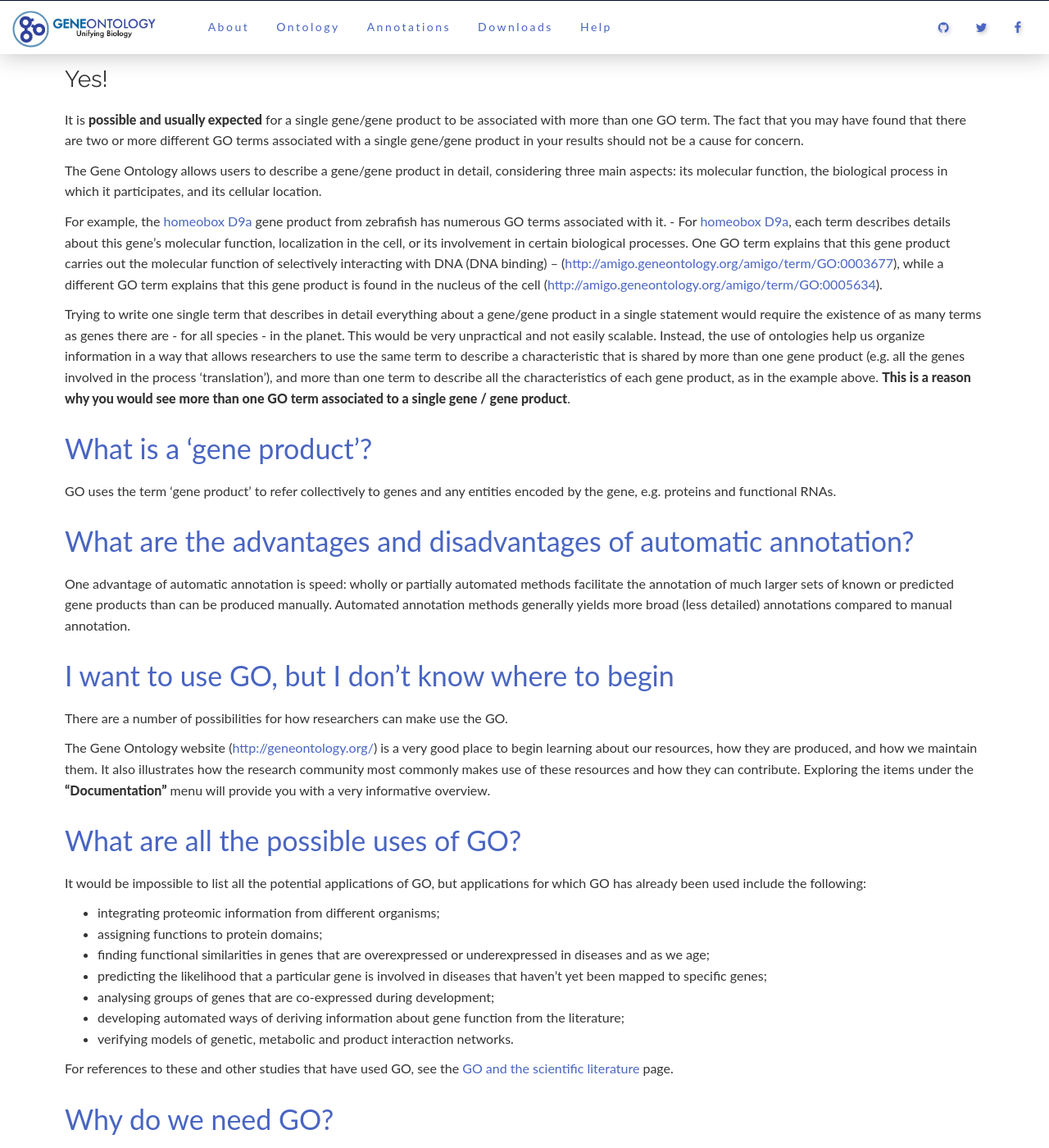
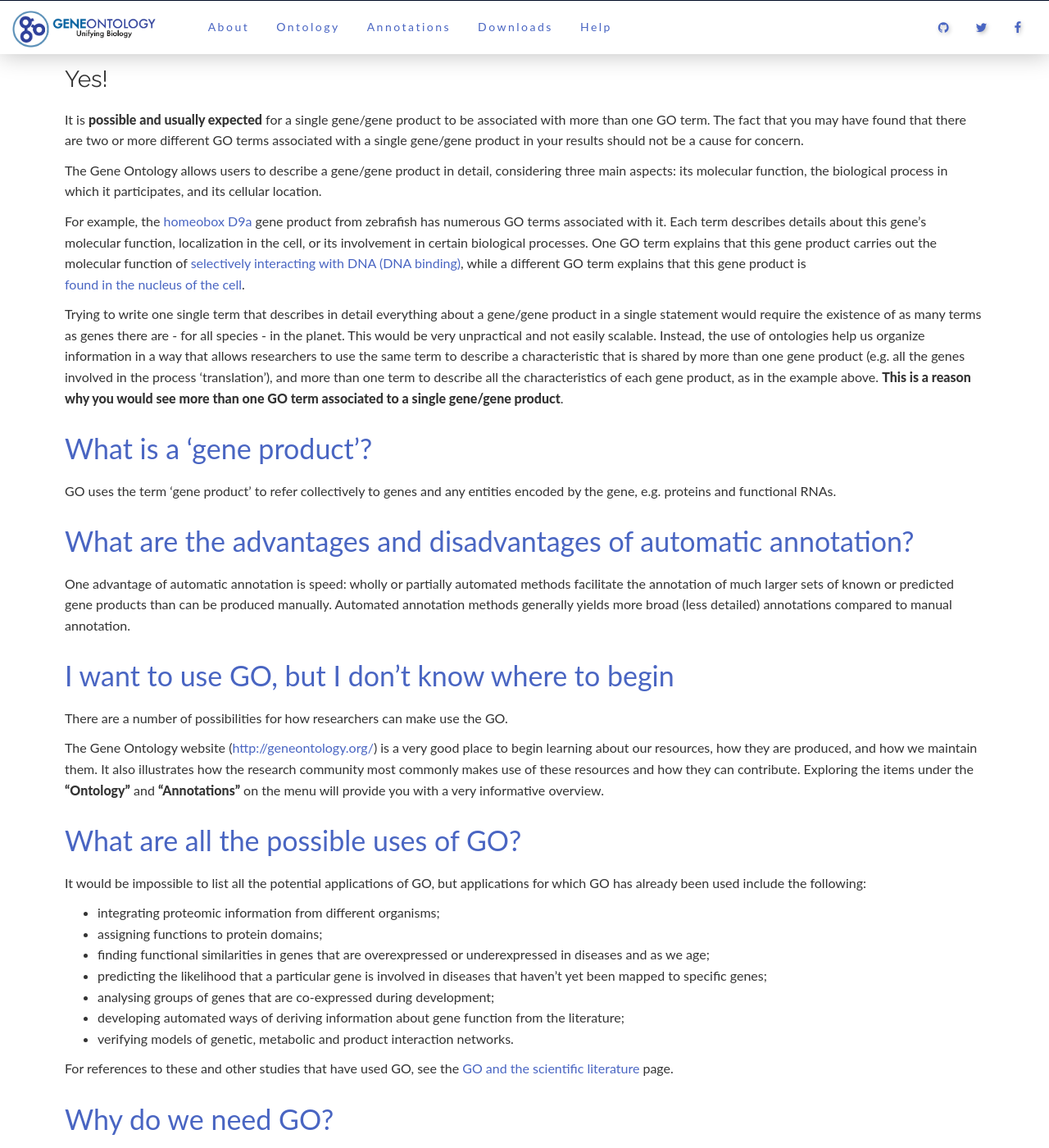
Before and after one commit to geneontology/geneontology.github.io, a Jekyll site: the page built from _docs/faq.md, in a window 1280 px wide and 1400 px high, scrolled down 4403 px. Shown: the whole window at 82% size. Built offline with Jekyll 4.4.1, drawn with Linux system fonts in a browser that asks for light colours; nearby versions of some CDN libraries.

Commit message:
Update faq.md
minor typos

```diff
--- a/_docs/faq.md
+++ b/_docs/faq.md
@@ -388,10 +388,9 @@
 
 The Gene Ontology allows users to describe a gene/gene product in detail, considering three main aspects: its molecular function, the biological process in which it participates, and its cellular location.
 
- For example, the [homeobox D9a](http://amigo.geneontology.org/amigo/gene_product/ZFIN:ZDB-GENE-990415-121){:target="blank"} gene product from zebrafish has numerous GO terms associated with it.
-    - For [homeobox D9a](http://amigo.geneontology.org/amigo/gene_product/ZFIN:ZDB-GENE-990415-121){:target="blank"}, each term describes details about this gene's molecular function, localization in the cell, or its involvement in certain biological processes. One GO term explains that this gene product carries out the molecular function of selectively interacting with DNA (DNA binding) – (<http://amigo.geneontology.org/amigo/term/GO:0003677>), while a different GO term explains that this gene product is found in the nucleus of the cell (<http://amigo.geneontology.org/amigo/term/GO:0005634>).
+For example, the [homeobox D9a](http://amigo.geneontology.org/amigo/gene_product/ZFIN:ZDB-GENE-990415-121){:target="blank"} gene product from zebrafish has numerous GO terms associated with it.  Each term describes details about this gene's molecular function, localization in the cell, or its involvement in certain biological processes. One GO term explains that this gene product carries out the molecular function of [selectively interacting with DNA (DNA binding)](http://amigo.geneontology.org/amigo/term/GO:0003677), while a different GO term explains that this gene product is [found in the nucleus of the cell](http://amigo.geneontology.org/amigo/term/GO:0005634).
 
-Trying to write one single term that describes in detail everything about a gene/gene product in a single statement would require the existence of as many terms as genes there are - for all species - in the planet. This would be very unpractical and not easily scalable. Instead, the use of ontologies help us organize information in a way that allows researchers to use the same term to describe a characteristic that is shared by more than one gene product (e.g. all the genes involved in the process 'translation'), and more than one term to describe all the characteristics of each gene product, as in the example above. **This is a reason why you would see more than one GO term associated to a single gene / gene product**.
+Trying to write one single term that describes in detail everything about a gene/gene product in a single statement would require the existence of as many terms as genes there are - for all species - in the planet. This would be very unpractical and not easily scalable. Instead, the use of ontologies help us organize information in a way that allows researchers to use the same term to describe a characteristic that is shared by more than one gene product (e.g. all the genes involved in the process 'translation'), and more than one term to describe all the characteristics of each gene product, as in the example above. **This is a reason why you would see more than one GO term associated to a single gene/gene product**.
 
 [What is a 'gene product'?](/faq/what-gene-product)
 ---------------------------------------------------
@@ -430,7 +429,7 @@
 
 There are a number of possibilities for how researchers can make use the GO.
 
-The Gene Ontology website (<http://geneontology.org/>) is a very good place to begin learning about our resources, how they are produced, and how we maintain them. It also illustrates how the research community most commonly makes use of these resources and how they can contribute. Exploring the items under the **"Documentation"** menu will provide you with a very informative overview.
+The Gene Ontology website (<http://geneontology.org/>) is a very good place to begin learning about our resources, how they are produced, and how we maintain them. It also illustrates how the research community most commonly makes use of these resources and how they can contribute. Exploring the items under the **"Ontology"** and **"Annotations"** on the menu will provide you with a very informative overview.
 
 [What are all the possible uses of GO?](/faq/what-are-all-possible-uses-go)
 ---------------------------------------------------------------------------
@@ -452,7 +451,7 @@
 -   developing automated ways of deriving information about gene function from the literature;
 -   verifying models of genetic, metabolic and product interaction networks.
 
-For references to these and other studies that have used GO, see the [GO and the scientific literature](docs/literature/) page.
+For references to these and other studies that have used GO, see the [GO and the scientific literature](/docs/literature/) page.
 
 [Why do we need GO?](/faq/why-do-we-need-go)
 --------------------------------------------
```
